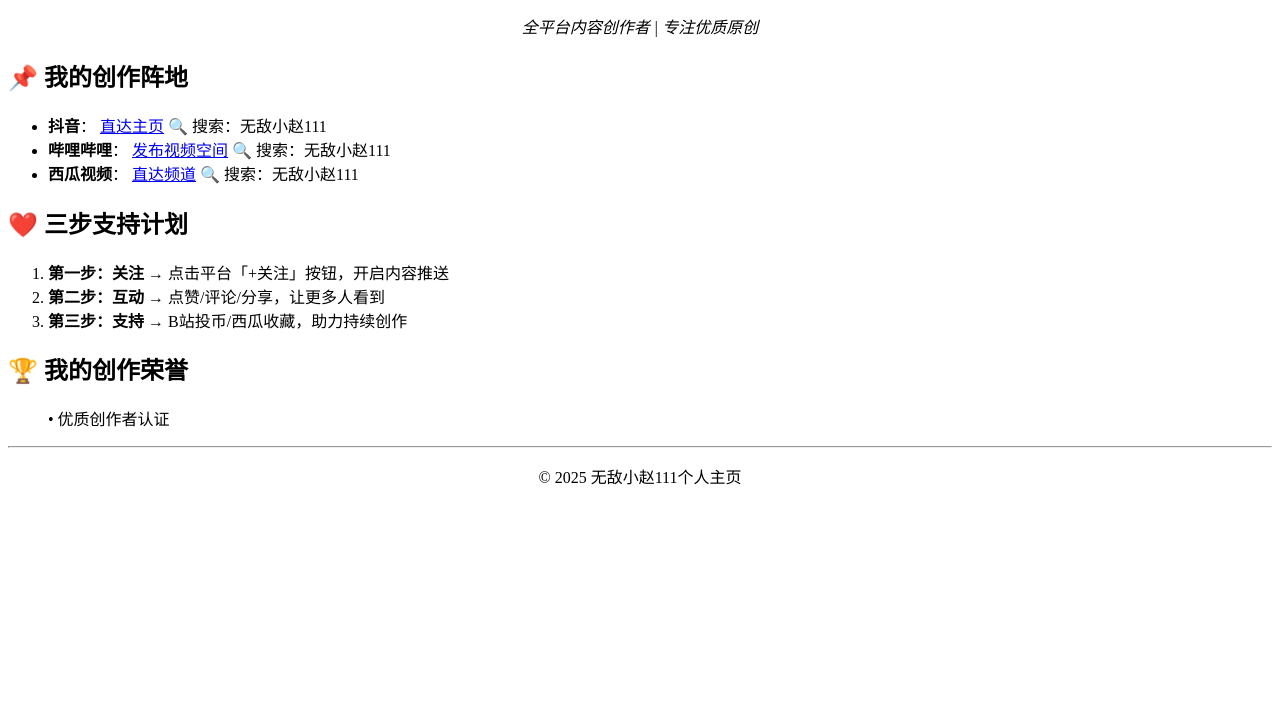
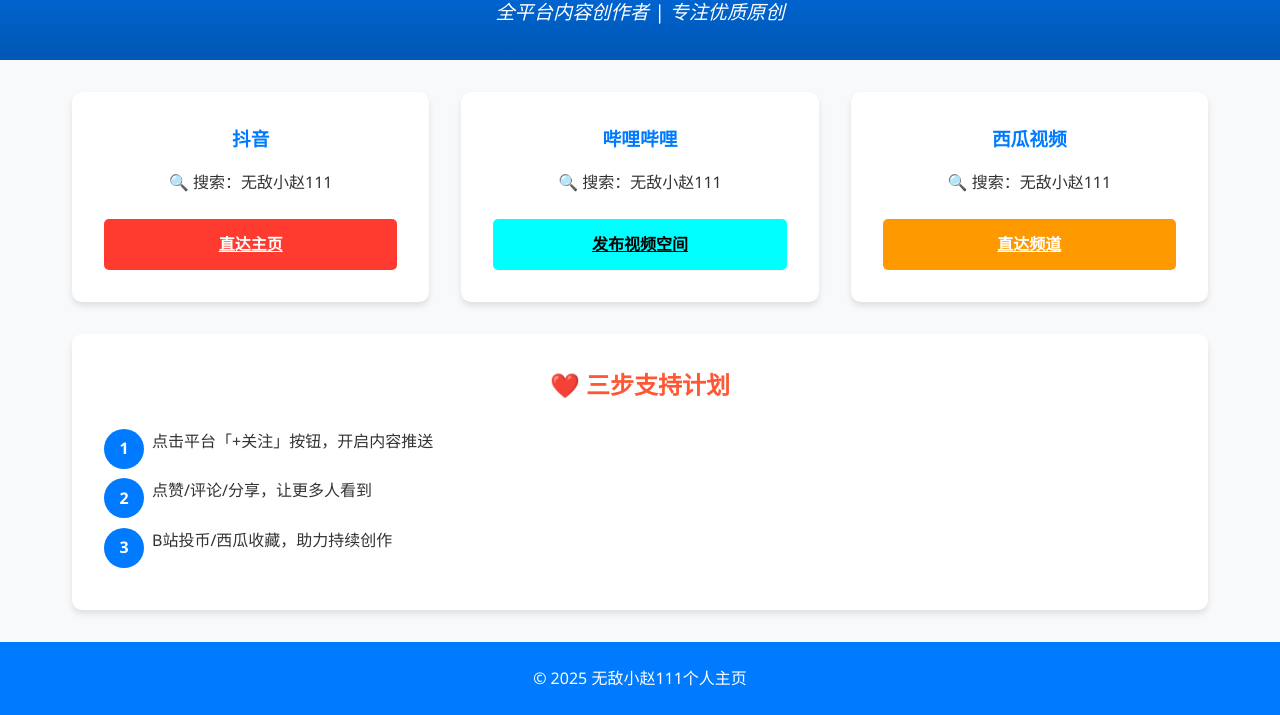
Before and after one commit to xiaozhao111596/xiaozhao, a plain HTML site: page index.html in a window 1280 px wide. Shown: the part 107-822 px from the top of the page. Before the commit the page ends 800 px from the top, so only its background shows below. Drawn offline with Linux system fonts and the light colour scheme.

Commit message:
Add files via upload

```diff
--- a/index.html
+++ b/index.html
@@ -1,74 +1,201 @@
 <!DOCTYPE html>
 <html lang="zh-CN">
 <head>
-  <meta charset="UTF-8">
-  <meta name="viewport" content="width=device-width, initial-scale=1.0">
-  <title>小赵的创作空间 | 全平台内容创作者</title>
-  <base target="_blank">
+    <meta charset="UTF-8">
+    <meta name="viewport" content="width=device-width, initial-scale=1.0">
+    <title>小赵的创作空间 | 全平台创作者</title>
+    <style>
+        /* 全局样式 */
+        * {
+            margin: 0;
+            padding: 0;
+            box-sizing: border-box;
+            font-family: 'Segoe UI', sans-serif;
+        }
+
+        body {
+            line-height: 1.6;
+            color: #333;
+            background-color: #f8f9fa;
+        }
+
+        /* 头部样式 */
+        .header {
+            background: linear-gradient(to bottom, #007BFF, #0056b3);
+            color: white;
+            text-align: center;
+            padding: 2rem;
+            margin-bottom: 2rem;
+        }
+
+        .header h1 {
+            font-size: 2.5rem;
+            margin-bottom: 0.5rem;
+        }
+
+        .header p {
+            font-size: 1.2rem;
+            font-style: italic;
+        }
+
+        /* 容器样式 */
+        .container {
+            max-width: 1200px;
+            margin: 0 auto;
+            padding: 0 2rem;
+        }
+
+        /* 平台卡片 */
+        .platform-cards {
+            display: grid;
+            grid-template-columns: repeat(auto-fit, minmax(300px, 1fr));
+            gap: 2rem;
+            margin-bottom: 2rem;
+        }
+
+        .platform-card {
+            background: white;
+            border-radius: 10px;
+            padding: 2rem;
+            box-shadow: 0 4px 6px rgba(0, 0, 0, 0.1);
+            transition: transform 0.3s ease;
+        }
+
+        .platform-card:hover {
+            transform: translateY(-5px);
+        }
+
+        .platform-card h3 {
+            color: #007BFF;
+            margin-bottom: 1rem;
+            text-align: center;
+        }
+
+        .platform-card p {
+            text-align: center;
+            margin-bottom: 1.5rem;
+        }
+
+        .platform-link {
+            display: block;
+            text-align: center;
+            padding: 0.8rem;
+            border-radius: 5px;
+            font-weight: bold;
+            transition: background-color 0.3s ease;
+        }
+
+        .douyin { background-color: #FF3B30; color: white; }
+        .bilibili { background-color: #00FFFF; color: #000; }
+        .xigua { background-color: #FF9900; color: white; }
+
+        .platform-link:hover {
+            opacity: 0.9;
+            text-decoration: none;
+        }
+
+        /* 步骤列表 */
+        .steps {
+            background: white;
+            padding: 2rem;
+            border-radius: 10px;
+            box-shadow: 0 4px 6px rgba(0, 0, 0, 0.1);
+            margin-bottom: 2rem;
+        }
+
+        .steps h2 {
+            color: #FF5733;
+            text-align: center;
+            margin-bottom: 1.5rem;
+        }
+
+        .steps ol {
+            list-style: none;
+            counter-reset: step;
+        }
+
+        .steps li {
+            position: relative;
+            margin-bottom: 1.5rem;
+            padding-left: 3rem;
+        }
+
+        .steps li:before {
+            content: counter(step);
+            counter-increment: step;
+            position: absolute;
+            left: 0;
+            width: 2.5rem;
+            height: 2.5rem;
+            background: #007BFF;
+            color: white;
+            border-radius: 50%;
+            display: flex;
+            align-items: center;
+            justify-content: center;
+            font-weight: bold;
+        }
+
+        /* 页脚样式 */
+        .footer {
+            background: #007BFF;
+            color: white;
+            text-align: center;
+            padding: 1.5rem;
+            margin-top: 2rem;
+        }
+
+        /* 响应式调整 */
+        @media (max-width: 768px) {
+            .platform-cards {
+                grid-template-columns: 1fr;
+            }
+        }
+    </style>
 </head>
+<body>
+    <header class="header">
+        <div class="container">
+            <h1>✨ 无敌小赵111 ✨</h1>
+            <p>全平台内容创作者 | 专注优质原创</p>
+        </div>
+    </header>
 
-<body>
-  <!-- 顶部装饰栏（仅文本，无样式） -->
-  <div>
-    🌟 欢迎访问小赵的专属页面！点击平台链接了解更多
-  </div>
+    <main class="container">
+        <!-- 平台卡片 -->
+        <div class="platform-cards">
+            <div class="platform-card">
+                <h3>抖音</h3>
+                <p>🔍 搜索：无敌小赵111</p>
+                <a href="https://www.huoshanzhibo.com/" class="platform-link douyin">直达主页</a>
+            </div>
 
-  <!-- 主内容容器 -->
-  <div>
-    <!-- 头部徽章 -->
-    <center>
-      <h1><b>✨ 无敌小赵111 ✨</b></h1>
-      <p><i>全平台内容创作者 | 专注优质原创</i></p>
-    </center>
+            <div class="platform-card">
+                <h3>哔哩哔哩</h3>
+                <p>🔍 搜索：无敌小赵111</p>
+                <a href="https://www.bilibili.com/" class="platform-link bilibili">发布视频空间</a>
+            </div>
 
-    <!-- 平台导航卡片 -->
-    <h2>📌 我的创作阵地</h2>
-    <ul>
-      <li>
-        <strong>抖音</strong>：
-        <a href="https://www.huoshanzhibo.com/">直达主页</a>
-        <span>🔍 搜索：无敌小赵111</span>
-      </li>
-      <li>
-        <strong>哔哩哔哩</strong>：
-        <a href="https://www.bilibili.com/">发布视频空间</a>
-        <span>🔍 搜索：无敌小赵111</span>
-      </li>
-      <li>
-        <strong>西瓜视频</strong>：
-        <a href="https://www.ixigua.com/">直达频道</a>
-        <span>🔍 搜索：无敌小赵111</span>
-      </li>
-    </ul>
+            <div class="platform-card">
+                <h3>西瓜视频</h3>
+                <p>🔍 搜索：无敌小赵111</p>
+                <a href="https://www.ixigua.com/" class="platform-link xigua">直达频道</a>
+            </div>
+        </div>
 
-    <!-- 支持步骤流程图 -->
-    <h2>❤️ 三步支持计划</h2>
-    <ol type="1">
-      <li>
-        <b>第一步：关注</b>
-        <span>→ 点击平台「+关注」按钮，开启内容推送</span>
-      </li>
-      <li>
-        <b>第二步：互动</b>
-        <span>→ 点赞/评论/分享，让更多人看到</span>
-      </li>
-      <li>
-        <b>第三步：支持</b>
-        <span>→ B站投币/西瓜收藏，助力持续创作</span>
-      </li>
-    </ol>
+        <!-- 支持步骤 -->
+        <div class="steps">
+            <h2>❤️ 三步支持计划</h2>
+            <ol>
+                <li>点击平台「+关注」按钮，开启内容推送</li>
+                <li>点赞/评论/分享，让更多人看到</li>
+                <li>B站投币/西瓜收藏，助力持续创作</li>
+            </ol>
+        </div>
+    </main>
 
-    <!-- 荣誉墙 -->
-    <h2>🏆 我的创作荣誉</h2>
-    <blockquote>
-      <p>• 优质创作者认证</p>
-    </blockquote>
-  </div>
-
-  <!-- 页脚版权 -->
-  <hr>
-  <center>
-    <p>&copy; 2025 无敌小赵111个人主页</p>
-  </center>
+    <footer class="footer">
+        <p>&copy; 2025 无敌小赵111个人主页</p>
+    </footer>
 </body>
 </html>
```
